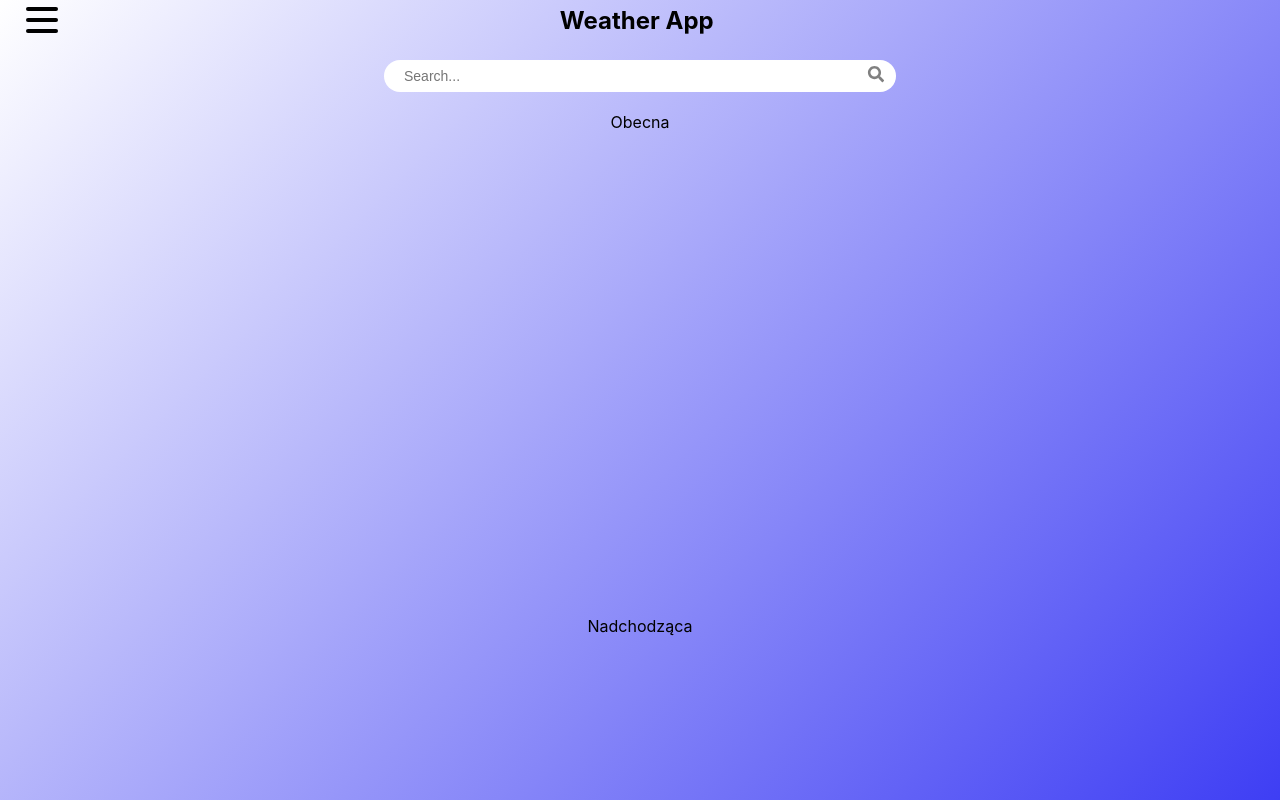
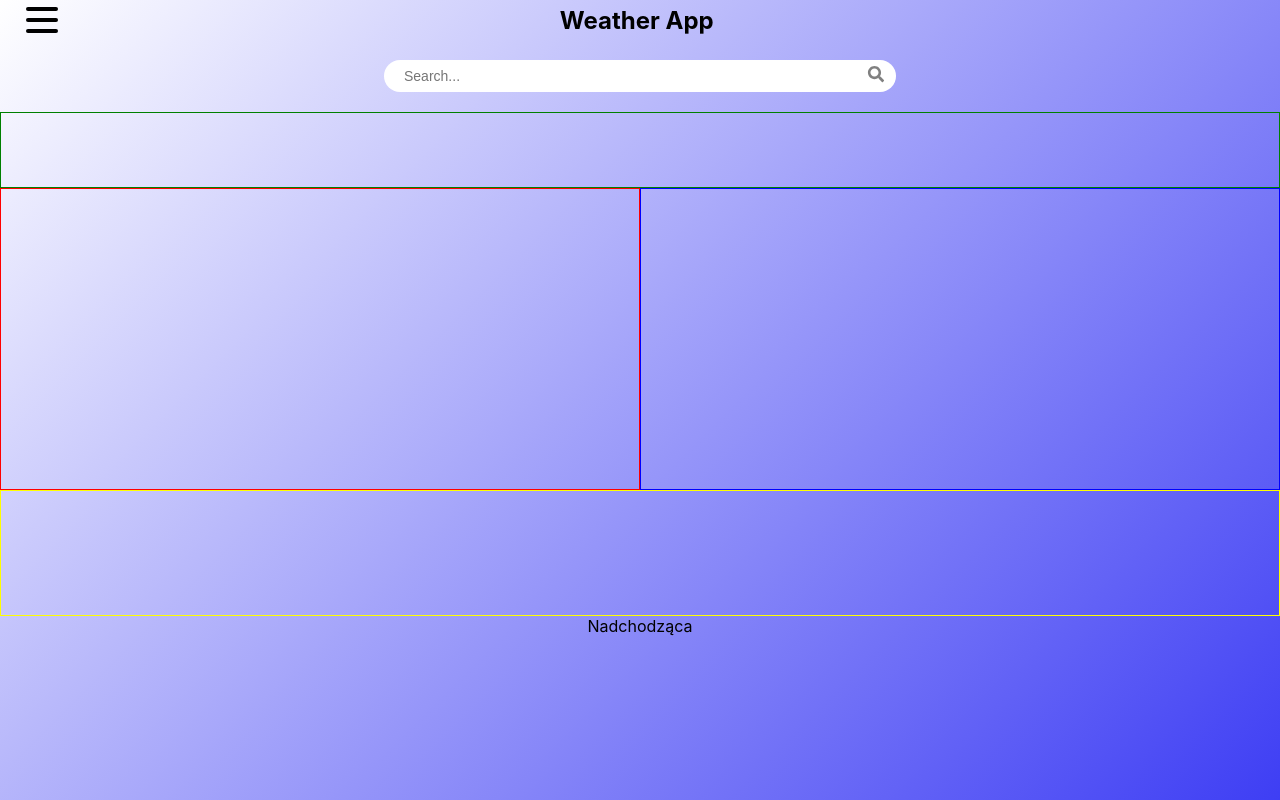
Before and after one commit to lnowak/weather_app, a React (Create React App) app: page / in a window 1280 px wide. Built offline with nearby package versions, Linux system fonts and the light colour scheme; no server answers.

Commit message:
Small update

```diff
--- a/src/App.css
+++ b/src/App.css
@@ -163,5 +163,31 @@
 .currentWeatherArea {
   height: 70%;
   width: 100%;
+  display: flex;
+  flex-wrap: wrap;
 
 }
+
+.currentWeatherArea__cityDetails {
+  width: 100%;
+  height: 15%;
+  border: 1px solid green;
+}
+
+.currentWeatherArea__weather {
+  height: 60%;
+  width: 50%;
+  border: 1px solid red;
+}
+
+.currentWeatherArea__weatherDetails {
+  height: 60%;
+  width: 50%;
+  border: 1px solid blue;
+}
+
+.currentWeatherArea__hourlyWeather {
+  height: 25%;
+  width: 100%;
+  border: 1px solid yellow;
+}
--- a/src/App.js
+++ b/src/App.js
@@ -24,11 +24,9 @@ function App() {
       setCurrWeather(data)
     })
     .catch(err => {
-      console.log(err)
+      console.log(err);
     })
-    // console.log('szukam');
     console.log(currWeather);
-    // console.log('znalazłem');
   }
 
   return (
--- a/src/Components/CurrentWeatherArea.js
+++ b/src/Components/CurrentWeatherArea.js
@@ -1,7 +1,10 @@
 function CurrentWeatherArea() {
     return (
       <div className="currentWeatherArea">
-          Obecna
+          <div className='currentWeatherArea__cityDetails'></div>
+          <div className='currentWeatherArea__weather'></div>
+          <div className='currentWeatherArea__weatherDetails'></div>
+          <div className='currentWeatherArea__hourlyWeather'></div>
       </div>
     );
   }
```
Also changed, not shown: 1 other file (tests, documents, lock files or other folders).
